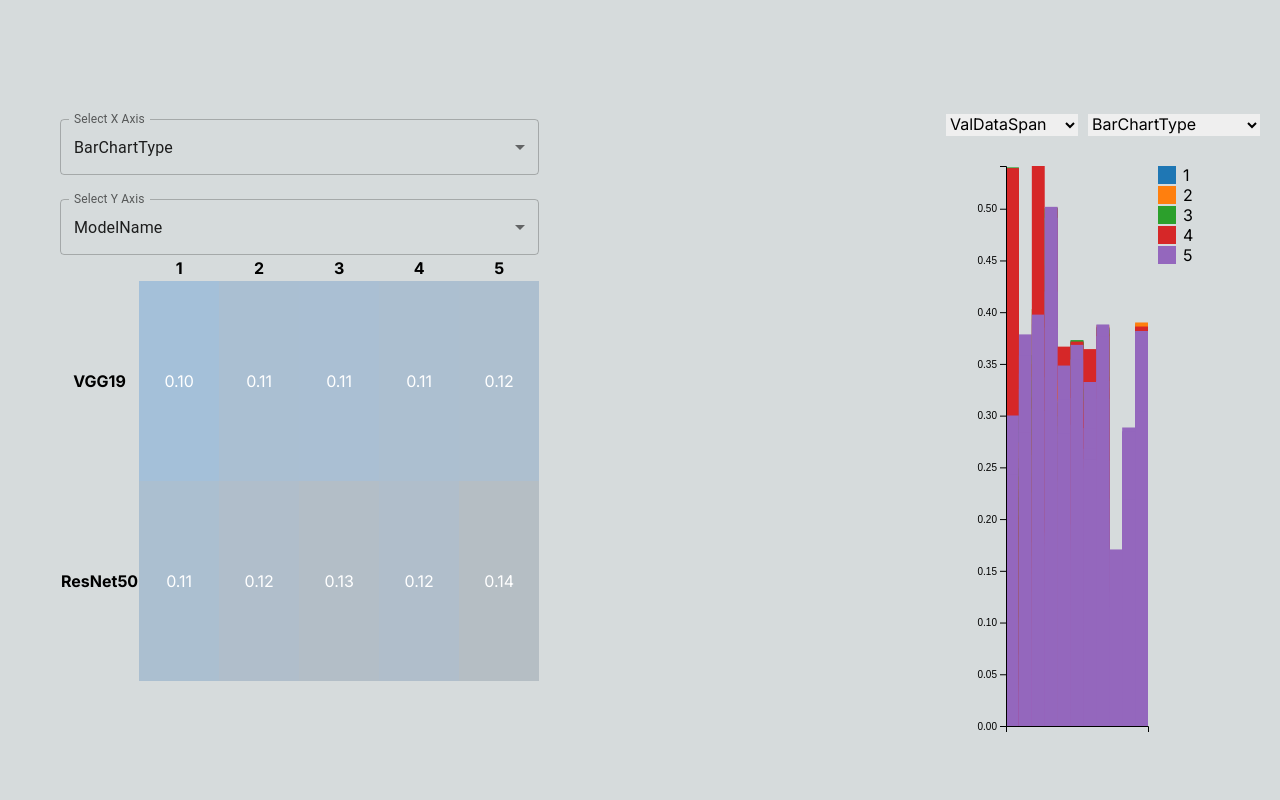
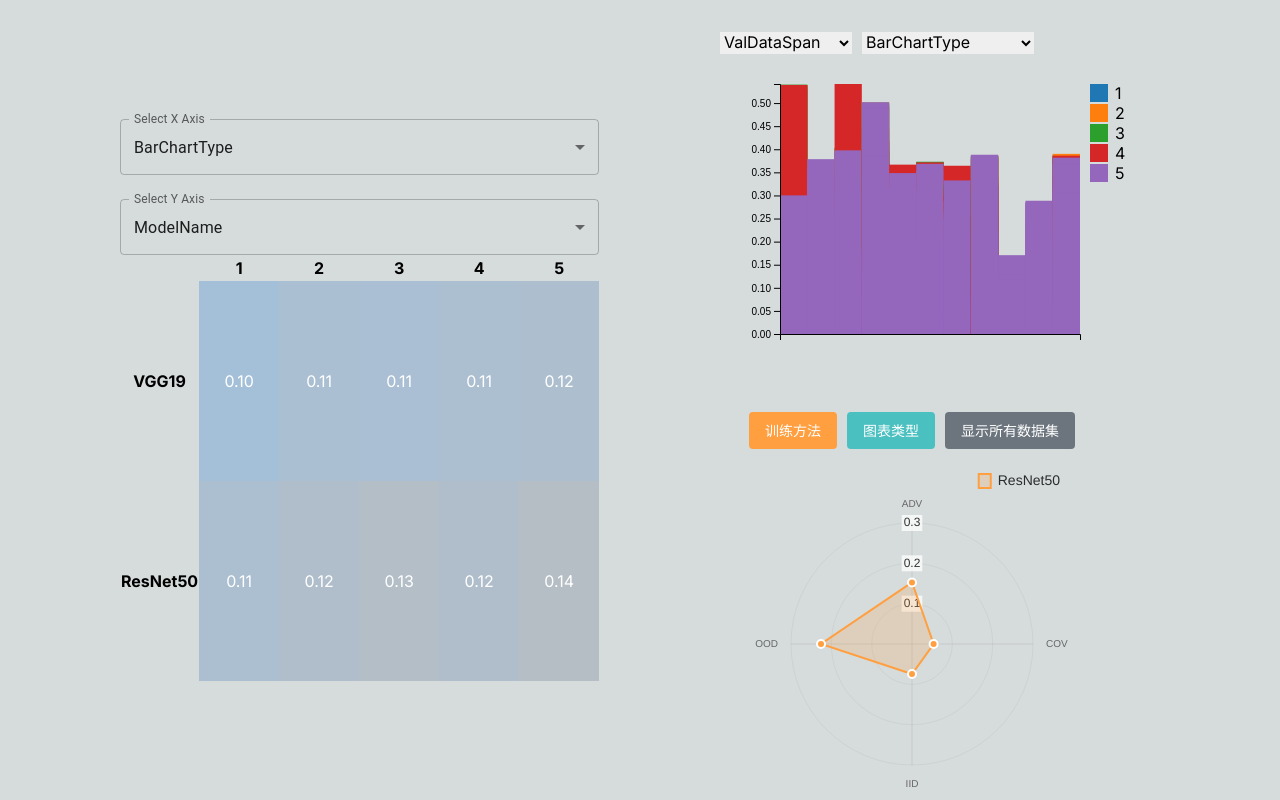
Before and after one commit to JA101617/Visualization-visual-comparison-interface, a Next.js app: page / in a window 1280 px wide. Built offline with nearby package versions, Linux system fonts and the light colour scheme.

Commit message:
合并雷达图到页面中

```diff
--- a/app/BarChart.js
+++ b/app/BarChart.js
@@ -34,12 +34,12 @@ const BarChart = ({ data }) => {
   }, []);
 
   const drawChart = () => {
-    const containerWidth = containerRef.current.clientWidth;
-    const containerHeight = window.innerHeight * 0.8;
+    //const containerWidth = containerRef.current.clientWidth;
+    //const containerHeight = window.innerHeight * 0.8;
 
-    const margin = { top: 20, right: 100, bottom: 60, left: 60 };
-    const width = containerWidth - margin.left - margin.right;
-    const height = containerHeight - margin.top - margin.bottom;
+    const margin = { top: 20, right: 100, bottom: 10, left: 60 };
+    const width = 300;//containerWidth - margin.left - margin.right;
+    const height = 250;//containerHeight - margin.top - margin.bottom;
 
     d3.select(svgRef.current).selectAll("*").remove();
 
@@ -124,7 +124,7 @@ const BarChart = ({ data }) => {
   };
 
   return (
-    <div ref={containerRef} style={{ width: '100%', height: '80vh' }}>
+    <div ref={containerRef} style={{ width: '100%', height: '45vh' }}>
       <div style={{ marginBottom: '10px' }}>
         <select onChange={handleDataTypeChange} value={dataType}>
           <option value="ValDataSpan">ValDataSpan</option>
--- a/app/RadarChart.js
+++ b/app/RadarChart.js
@@ -1,3 +1,5 @@
+"use client"
+
 import React, { useState } from 'react';
 import { Radar } from 'react-chartjs-2';
 import {
--- a/app/page.js
+++ b/app/page.js
@@ -4,6 +4,7 @@ import Head from "next/head"
 
 import BarChart from "./BarChart.js"
 import data from './data.json';
+import RadarChart from "./RadarChart.js"
 
 export default function Home() {
   return (
@@ -11,7 +12,7 @@ export default function Home() {
       <Head>
         <title>Data Visualization</title>
       </Head>
-      <div className="absolute inset-y-0 left-10 items-start h-screen">
+      <div className="absolute inset-y-0 left-[100px] items-start h-screen">
         <h1>
           <title>Heatmap Visualization</title>
         </h1>
@@ -19,7 +20,11 @@ export default function Home() {
           <Heatmap />
         </main>
       </div>
-      <div className="absolute bottom-12 right-5">
+      <div className="absolute bottom-[10px] right-[200px]">
+        <RadarChart data={data} />
+      </div>
+      <div className="absolute top-[30px] right-[100px]">
+
         <BarChart data={data} />
       </div>
     </div>
--- a/package.json
+++ b/package.json
@@ -13,9 +13,11 @@
     "@emotion/styled": "^11.13.0",
     "@fontsource/roboto": "^5.0.13",
     "@mui/material": "^5.16.4",
+    "chart.js": "^4.4.3",
     "d3": "^7.9.0",
     "next": "14.2.5",
     "react": "^18.3.1",
+    "react-chartjs-2": "^5.2.0",
     "react-dom": "^18.3.1"
   },
   "devDependencies": {
```
Also changed, not shown: 2 other files (tests, documents, lock files or other folders).
